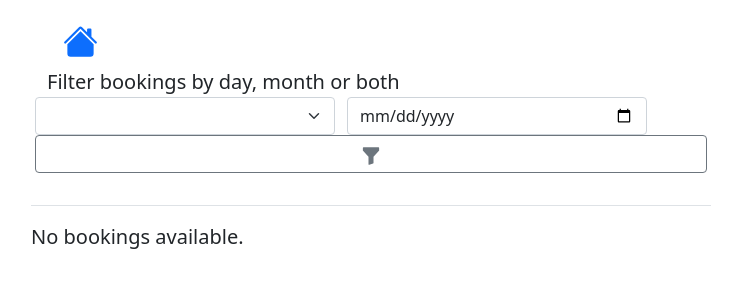
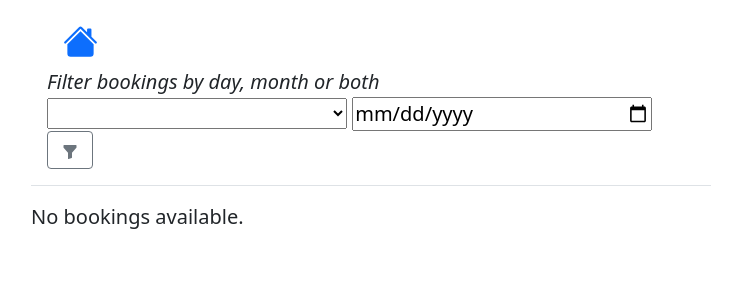
Before and after one commit to cmmasaba/booking, a FastAPI app: template templates/view-bookings.html in a window 1280 px wide. Shown: the top 300 px of the page, without its empty margins (269-1007 px from the left). Run offline with FastAPI, Linux system fonts and the light colour scheme; the template is opened without the code that fills it, so the values that code supplies are empty.

Commit message:
Adding buttuon for filtering by day and room

```diff
--- a/templates/view-bookings.html
+++ b/templates/view-bookings.html
@@ -18,21 +18,21 @@
                         </svg>
                     </a>
                 </div>
-                <form class="row mb-3" method="post" action="{{ url_for('filterByRoomAndDay') }}">
-                    <span>Filter bookings by day, month or both</span>
-                    <select id="roomName" class="form-select form-select-sm" name="room" style="width: 300px;">
+                <form method="post" action="{{ url_for('filterByRoomAndDay') }}">
+                    <span style="font-style: italic;">Filter bookings by day, month or both</span>
+                    <div>
+                        <select id="roomName" class="col-sm-4" name="room" style="width: 300px;">
                             {% for room in rooms %}
                                 <option value="{{ room }}">{{ room }}</option>
                             {% endfor %}
                         </select>
-                    <div class="col-sm-4">
-                        <input type="date" class="form-control" id="date" name="date" style="width: 300px;">
-                    </div>
+                        <input type="date" class="col-sm-4" id="date" name="date" style="width: 300px;">
                         <button class="btn btn-outline-secondary" type="submit">
-                        <svg xmlns="http://www.w3.org/2000/svg" width="20" height="20" fill="currentColor" class="bi bi-funnel-fill" viewBox="0 0 16 16">
+                            <svg xmlns="http://www.w3.org/2000/svg" width="20" height="16" fill="currentColor" class="bi bi-funnel-fill" viewBox="0 0 16 16">
                                 <path d="M1.5 1.5A.5.5 0 0 1 2 1h12a.5.5 0 0 1 .5.5v2a.5.5 0 0 1-.128.334L10 8.692V13.5a.5.5 0 0 1-.342.474l-3 1A.5.5 0 0 1 6 14.5V8.692L1.628 3.834A.5.5 0 0 1 1.5 3.5z"/>
                             </svg>
                         </button>
+                    </div>
                 </form>
             </header>
             <section id="bookings-list">
```
Lines whose indentation alone changed are shown as unchanged.
